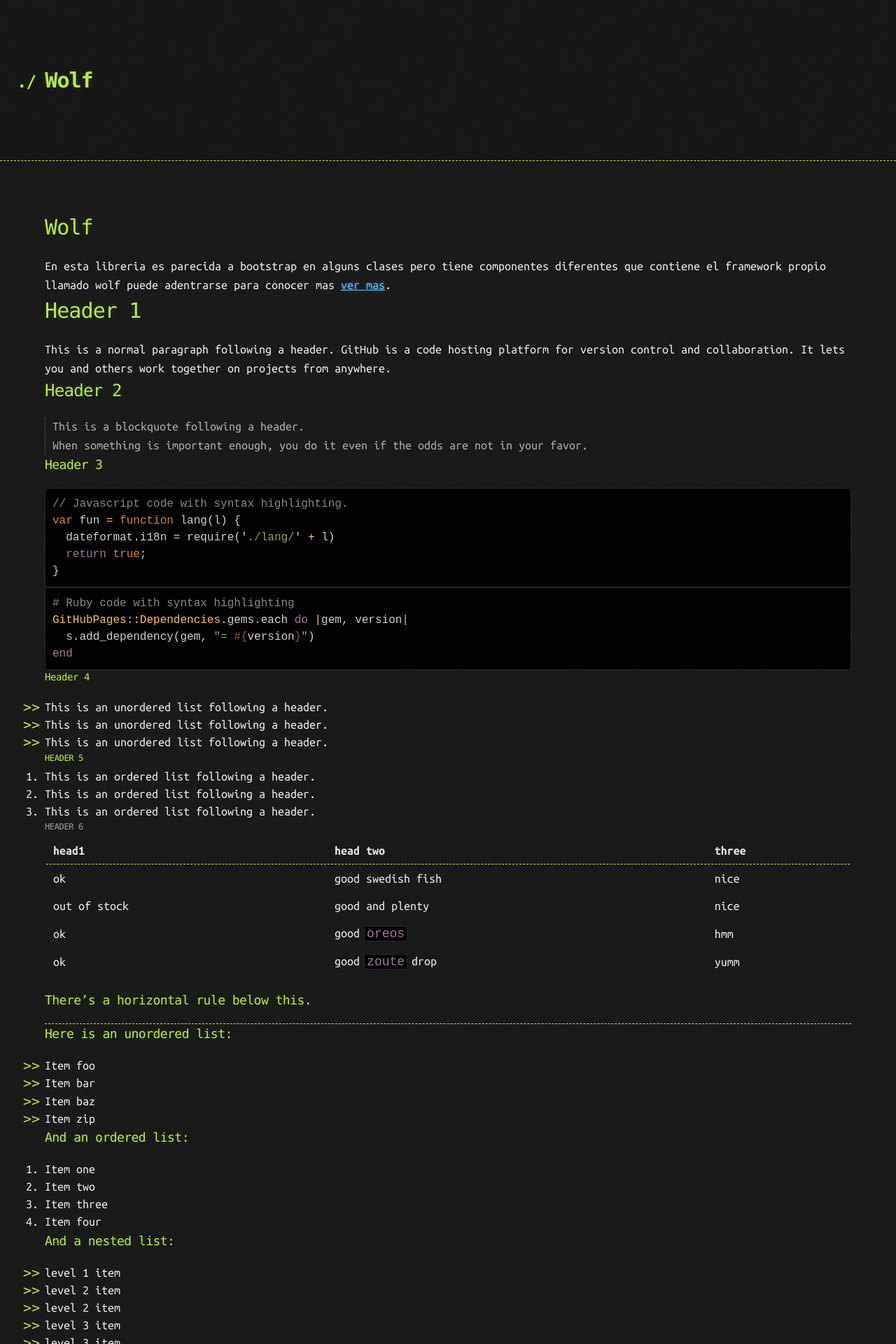
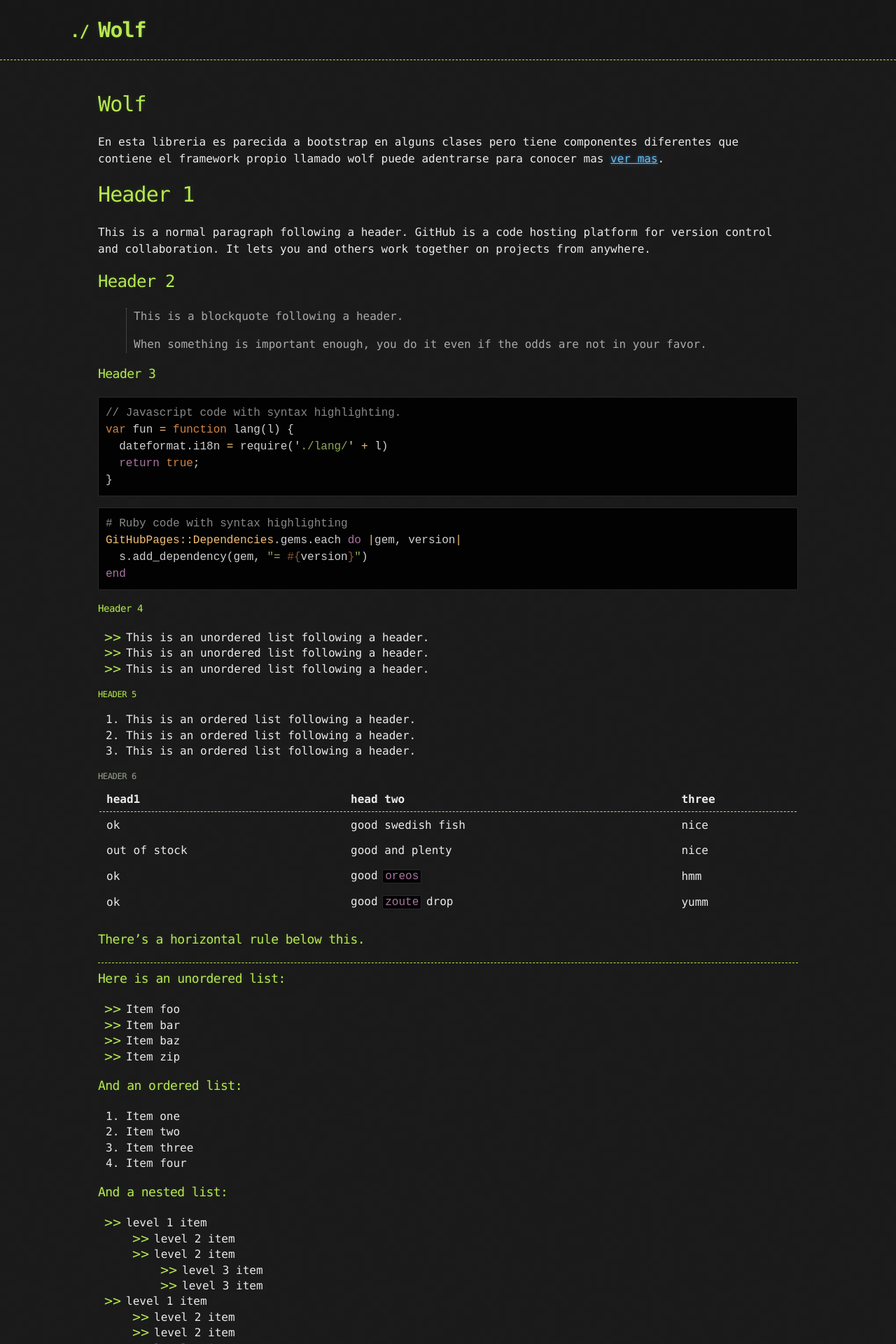
Before and after one commit to NinjaDiaz007/Block, a Jekyll site: the page built from index.md, in a window 1280 px wide. Shown: the top 1920 px of the page at 70% size. Built offline with Jekyll 4.4.1, drawn with Linux system fonts in a browser that asks for light colours; our own code applies the rules of GitHub Pages for plain Markdown files.

Commit message:
Update default.html

```diff
--- a/_layouts/default.html
+++ b/_layouts/default.html
@@ -7,7 +7,6 @@
 
     <!-- Estilos para la Pagina -->
     <link rel="stylesheet" href="{{ '/assets/css/style.css?v=' | append: site.github.build_revision | relative_url }}">
-    <link rel="stylesheet" href="../assets/css/wolf.css">
 
     <!-- Icono de la Pagina -->
     <link rel="icon" href="../assets/images/logo-wolf.jpg">
```
